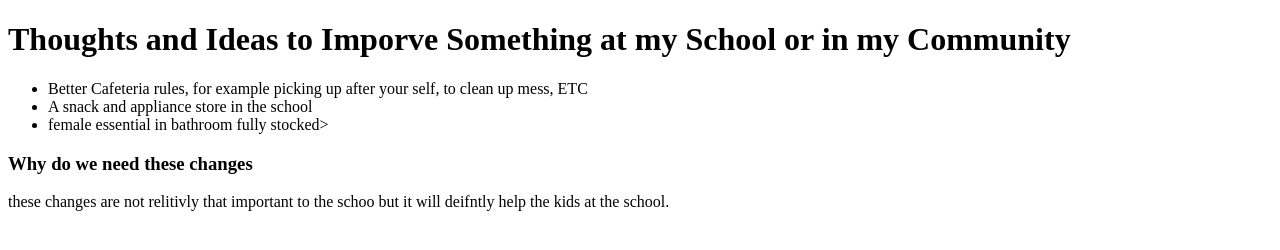
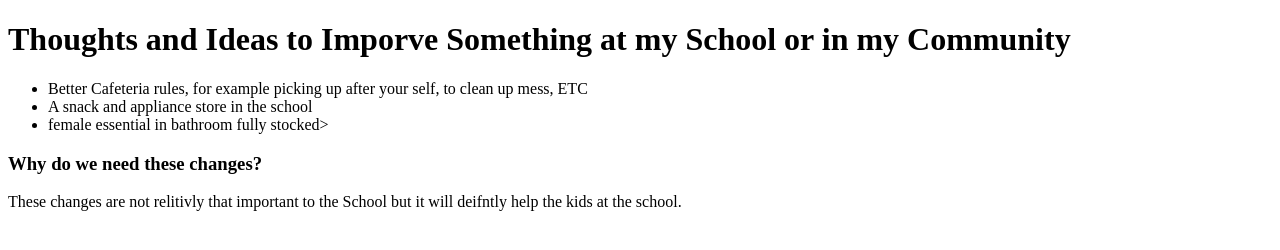
Before and after one commit to PriyanshiM16/lesson5_mini_activity, a plain HTML site: page index.html in a window 1280 px wide. Drawn offline with Linux system fonts and the light colour scheme.

Commit message:
fixed some gramtical error

```diff
--- a/index.html
+++ b/index.html
@@ -10,7 +10,7 @@
       <li>A snack and appliance store in the school</li>
       <li>female essential in bathroom fully stocked></li>
     </ul>
-    <h3> Why do we need these changes</h3>
-    <p> these changes are not relitivly that important to the schoo but it will deifntly help the kids at the school.</p>
+    <h3> Why do we need these changes?</h3>
+    <p> These changes are not relitivly that important to the School but it will deifntly help the kids at the school.</p>
   </body>
 </html>
```
